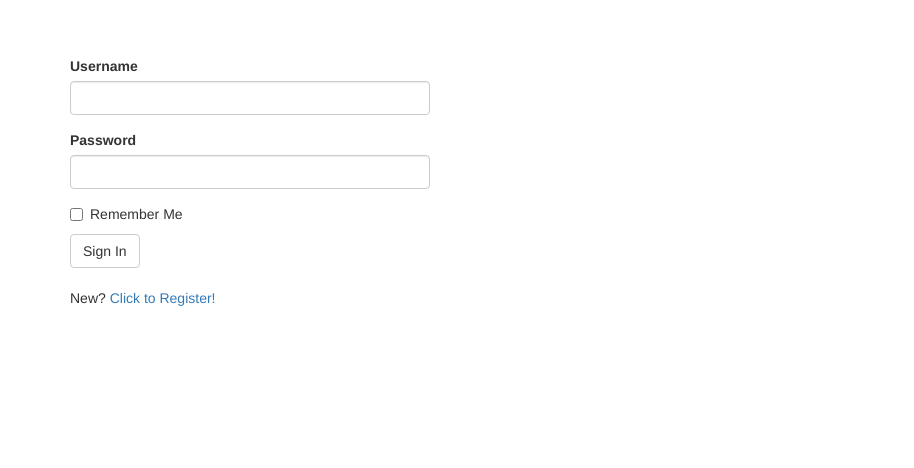
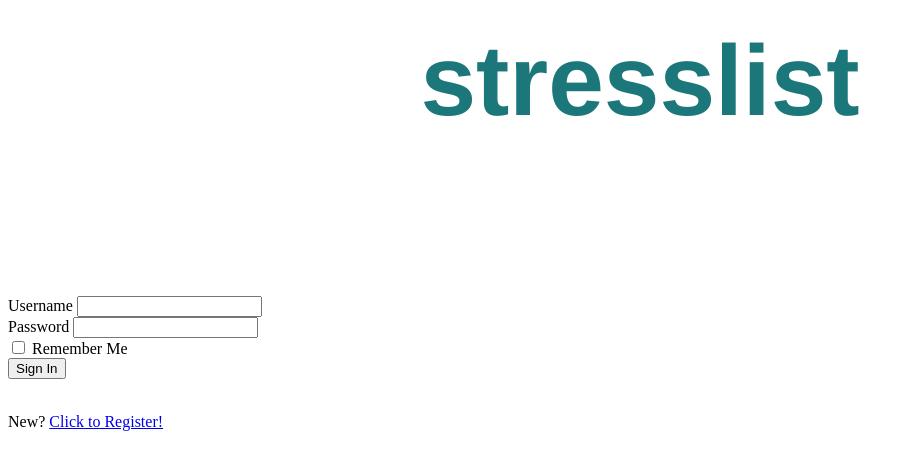
Before and after one commit to samuelfurr/stress-list, a Flask app: page /login in a window 1280 px wide. Shown: the top 468 px of the page, without its empty margins (0-914 px from the left). Run offline with Flask 2, Linux system fonts and the light colour scheme; parts of the project's set-up code (start-up, migrations or seed data) failed here and were passed over; some libraries are stand-ins or nearby versions.

Commit message:
Commiting modified login structure

```diff
--- a/stress/routes.py
+++ b/stress/routes.py
@@ -8,15 +8,10 @@
 from stress.models import *
 
 @stress.route('/')
-@stress.route('/index')
-def index():
-    return render_template('index.html', title='Home')
-
-
 @stress.route('/login', methods=['GET', 'POST'])
 def login():
     if current_user.is_authenticated:
-        return redirect(url_for('index'))
+        return redirect(url_for('cal', username=current_user.username))
     form = LoginForm()
     if form.validate_on_submit():
         user = User.objects(username=form.username.data).first()
@@ -26,19 +21,19 @@
         login_user(user, remember=form.remember_me.data)
         next_page = request.args.get('next')
         if not next_page or url_parse(next_page).netloc != '':
-            return redirect(url_for('user/<username>/cal', username=current_user.username))
+            return redirect(url_for('cal', username=current_user.username))
         return redirect(next_page)
     return render_template('login.html', title='Sign In', form=form)
 
 @stress.route('/logout')
 def logout():
     logout_user()
-    return redirect(url_for('index'))
+    return redirect(url_for('login'))
 
 @stress.route('/register', methods=['GET', 'POST'])
 def register():
     if current_user.is_authenticated:
-        return redirect(url_for('index'))
+        return redirect(url_for('cal', username=current_user.username))
     form = RegistrationForm()
     if form.validate_on_submit():
         user = User(username=form.username.data)
--- a/stress/templates/base.html
+++ b/stress/templates/base.html
@@ -6,6 +6,9 @@
 {% endblock %}
 
 {% block content %}
+{% if not current_user.is_anonymous %}
+<a href="{{ url_for('logout') }}">Logout {{ current_user.username }}</a>
+{% endif %}
 <div class="container">
   {% with messages = get_flashed_messages() %}
   {% if messages %}
--- a/stress/templates/login.html
+++ b/stress/templates/login.html
@@ -1,7 +1,19 @@
 {% extends "base.html" %}
 {% import 'bootstrap/wtf.html' as wtf %}
 
+{%  block head %}
+<link rel="stylesheet" type="text/css" href="{{ url_for('static', filename='styles/base.css') }}">
+<link rel="stylesheet2" type="text/css" href="{{ url_for('static', filename='styles/home.css') }}">
+{%  endblock %}
 {% block stress_content %}
+<div class="container" id="grad">
+  <div class="col-lg-12 col-centered">
+    <h1>stresslist</h1>
+    <h2>a list for stressed people to be less stressed</h2>
+  </div>
+  <div class="button row">
+  </div>
+</div>
 <h2>Sign In</h2>
 <div class="row">
   <div class="col-md-4">
```
Also changed, not shown: stress/templates/index.html (deleted, +0 -15 lines).
